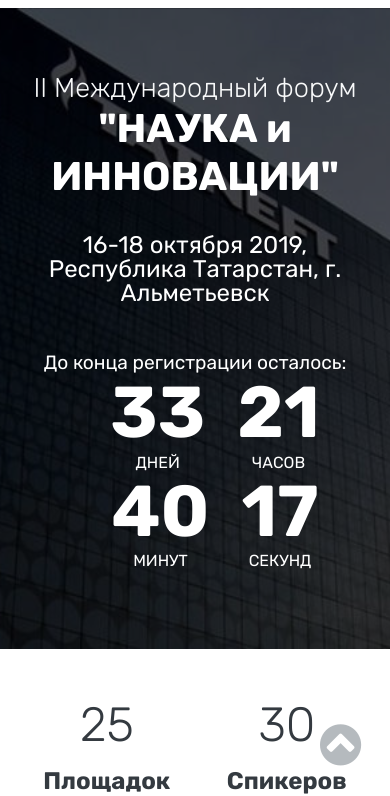
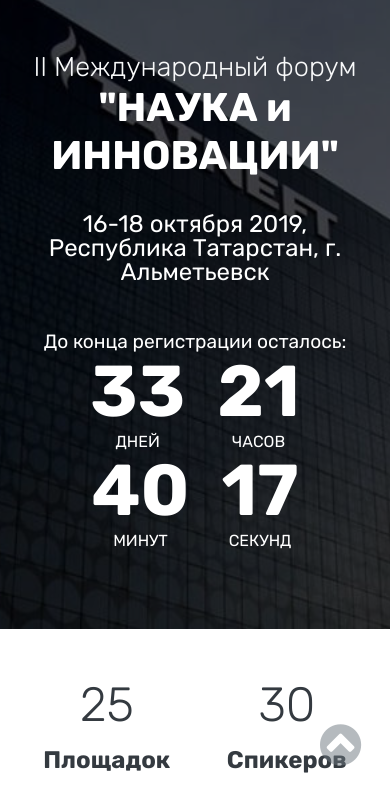
Before and after one commit to Wasth/tnforum, a plain HTML site: page index.html in a window 390 px wide. Shown: the part 56-852 px from the top of the page. Drawn offline with nearby package versions, Linux system fonts and the light colour scheme.

Commit message:
Fixes in first block on mobile version

```diff
--- a/index.html
+++ b/index.html
@@ -105,7 +105,7 @@
 					<div class="text-body pd-t-1 pd-b-3 text-white">16-18 октября 2019, Республика Татарстан, г. Альметьевск</div>
 					<div class="">
 						<div class="text-mini">До конца регистрации осталось:</div>
-						<ul class="fl-group fl-wrap content-center items-center">
+						<ul class="fl-group fl-wrap content-center items-center pl-0">
 							<li><span id="days" class="text-bold"></span><div class="text-micro">дней</div></li>
 						    <li><span id="hours" class="text-bold"></span><div class="text-micro">часов</div></li>
 						    <li><span id="minutes" class="text-bold"></span><div class="text-micro">минут</div></li>
--- a/style.css
+++ b/style.css
@@ -325,7 +325,7 @@ and (max-width: 499px) {
 @media only screen
 and (max-width: 599px) {
   .main-logo {display: none;}
-  .wrapper {padding-top: 4rem;}
+  .wrapper {padding-top: 2.7rem;}
   .btn {
     display: inline-block;
     font-weight: 400;
```
